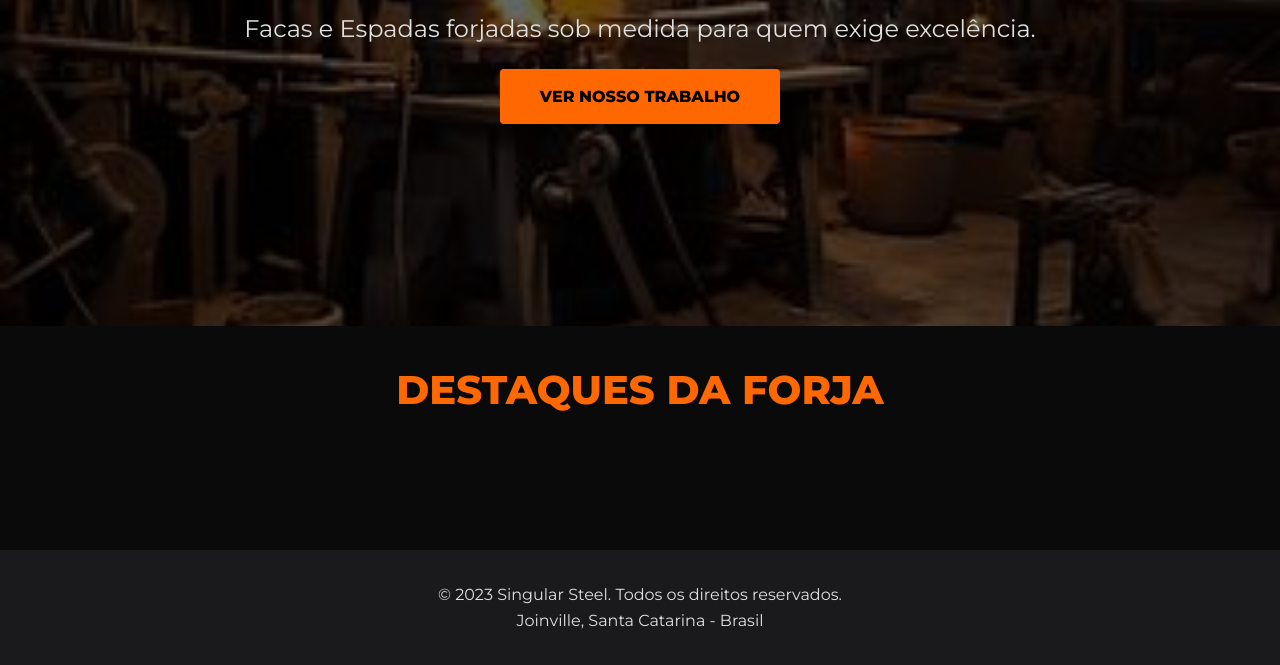
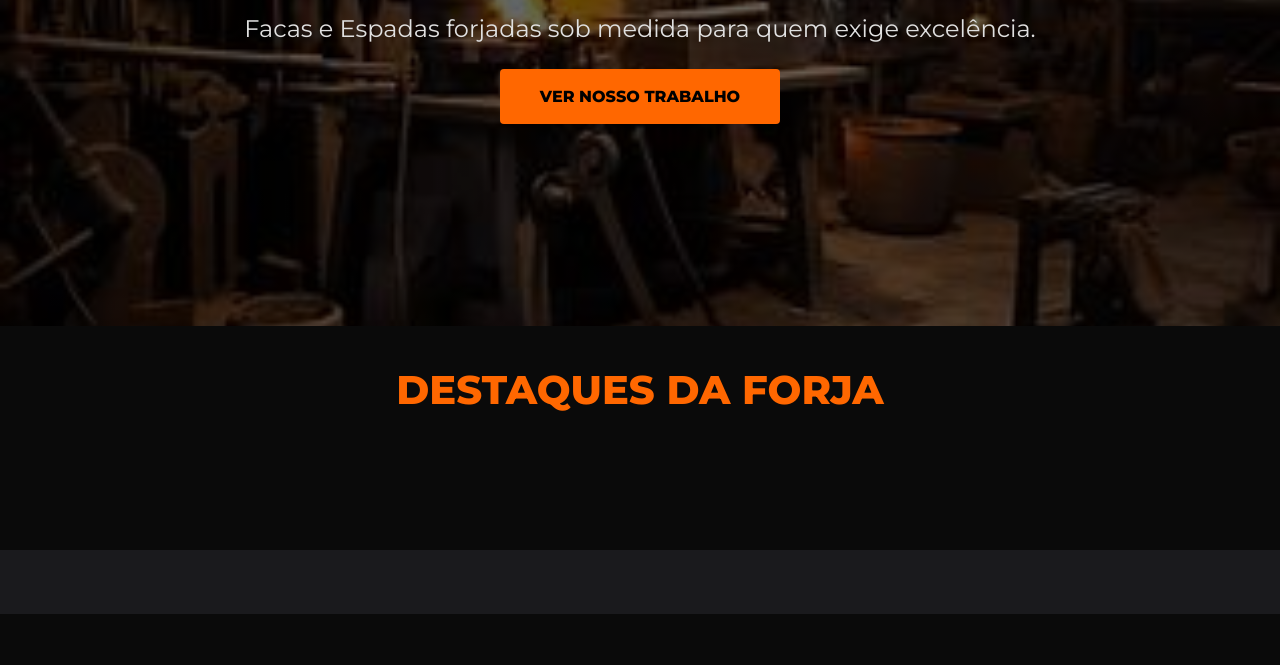
Before and after one commit to singular-steel/aco-singular, a plain HTML site: page docs/index.html in a window 1280 px wide. Shown: the part 410-1075 px from the top of the page. After the commit the page ends 1024 px from the top, so only its background shows below. Drawn offline with Linux system fonts and the light colour scheme; no server answers; files whose address does not match are found by name.

Commit message:
Update index.html

```diff
--- a/docs/index.html
+++ b/docs/index.html
@@ -46,10 +46,9 @@
     </section>
 
     <footer style="background: var(--forge-dark-metal); padding: 2rem; text-align: center; margin-top: 3rem;">
-        <p>© 2023 Singular Steel. Todos os direitos reservados.</p>
-        <p>Joinville, Santa Catarina - Brasil</p>
     </footer>
 
     <script src="assets/js/main.js"></script>
 </body>
+
 </html>
```
